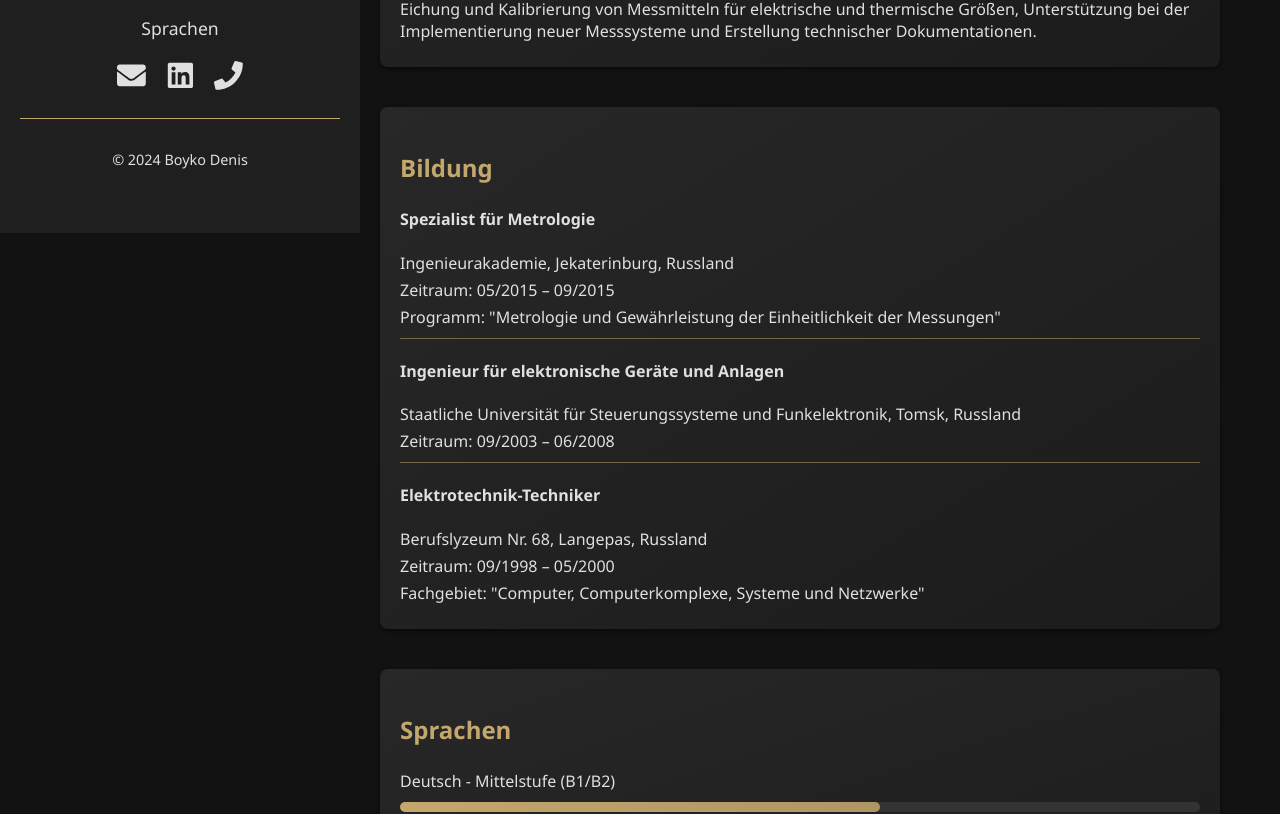
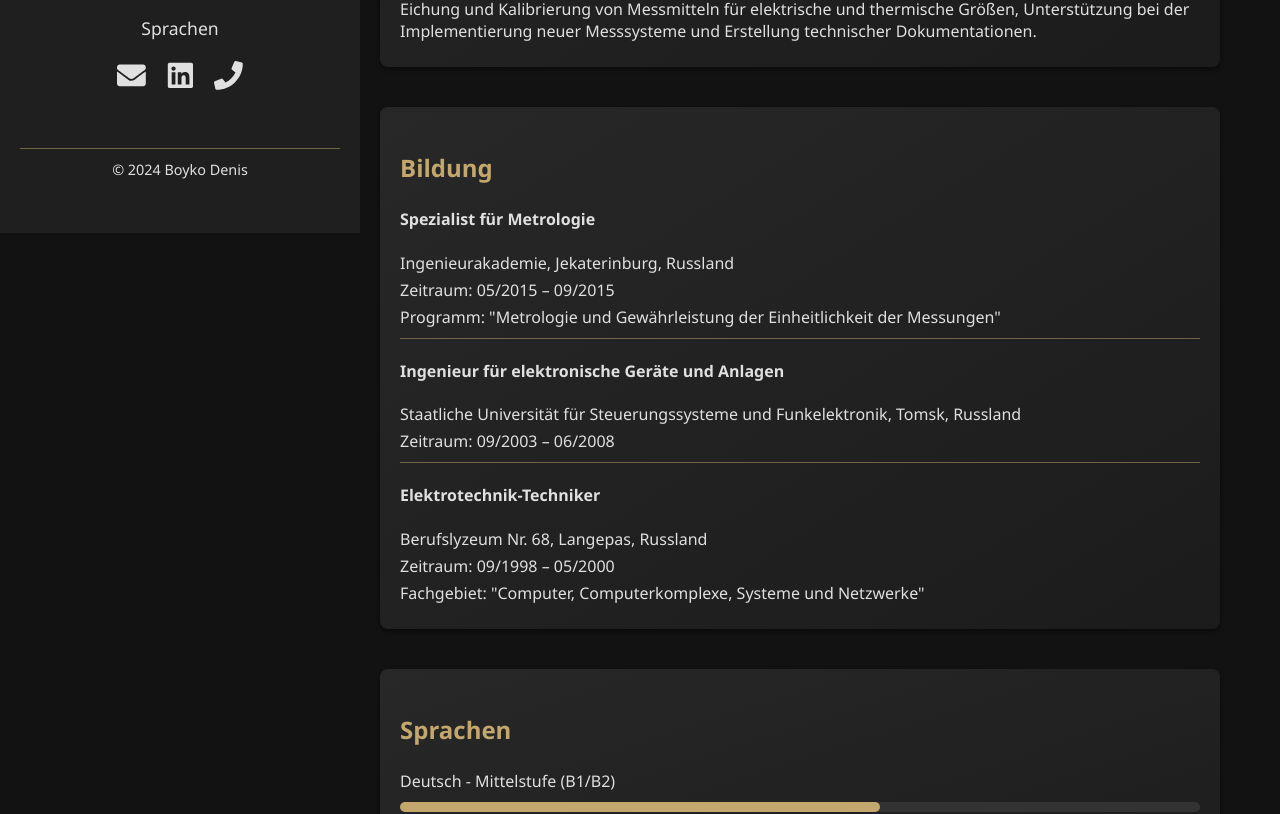
Before and after one commit to runasharp/boyko-denis-portfolio, a React (Create React App) app: page / in a window 1280 px wide. Shown: the part 607-1421 px from the top of the page. Built offline with nearby package versions, Linux system fonts and the light colour scheme.

Commit message:
Added a slightly transparent divider on the left panel near footer

```diff
--- a/src/App.css
+++ b/src/App.css
@@ -155,13 +155,12 @@ body {
   margin: 5px 0;
 }
 
-
-.footer .divider {
-  border: 0;
-  height: 1px;
-  background: #c4a76d; /* Golden color for consistency */
-  margin: 10px 0; /* Space around the divider */
-  opacity: 0.5; /* Slight transparency */
+.footer {
+  text-align: center;
+  font-size: 0.9rem;
+  padding-top: 20px;
+  padding-bottom: 10px; /* Optional for bottom spacing */
+  margin-top: 20px;
 }
 
 .language-bar {
@@ -174,11 +173,7 @@ body {
 }
 
 .language-bar .fill {
-  background: linear-gradient(
-    to right,
-    #c4a76d, /* Starting golden color */
-    rgba(196, 167, 109, 0.85) /* Fading into a slightly transparent version */
-  );
+  background-color: #c4a76d; /* Golden color */
   border-radius: 5px;
   height: 100%;
   position: absolute;
@@ -256,17 +251,6 @@ body {
   opacity: 0.5;
 }
 
-.footer {
-  text-align: center;
-  font-size: 0.9rem;
-  padding-top: 20px; /* Adjust padding to add spacing if needed */
-  padding-bottom: 10px; /* Optional padding for bottom spacing */
-  color: #e0e0e0; /* Text color for footer content */
-  background-color: #1f1f1f; /* Background color of footer if needed */
-  border-top: 1px solid #c4a76d; /* Golden divider at top */
-  margin-top: 20px; /* Optional: add margin if needed for spacing */
-}
-
 /* General mobile styling */
 @media (max-width: 768px) {
   .layout {
--- a/src/App.js
+++ b/src/App.js
@@ -67,6 +67,7 @@ function App() {
               </a>
             </div>
             <footer className="footer">
+              <hr className="divider" />
               <p>© 2024 Boyko Denis</p>
             </footer>
           </div>
```
